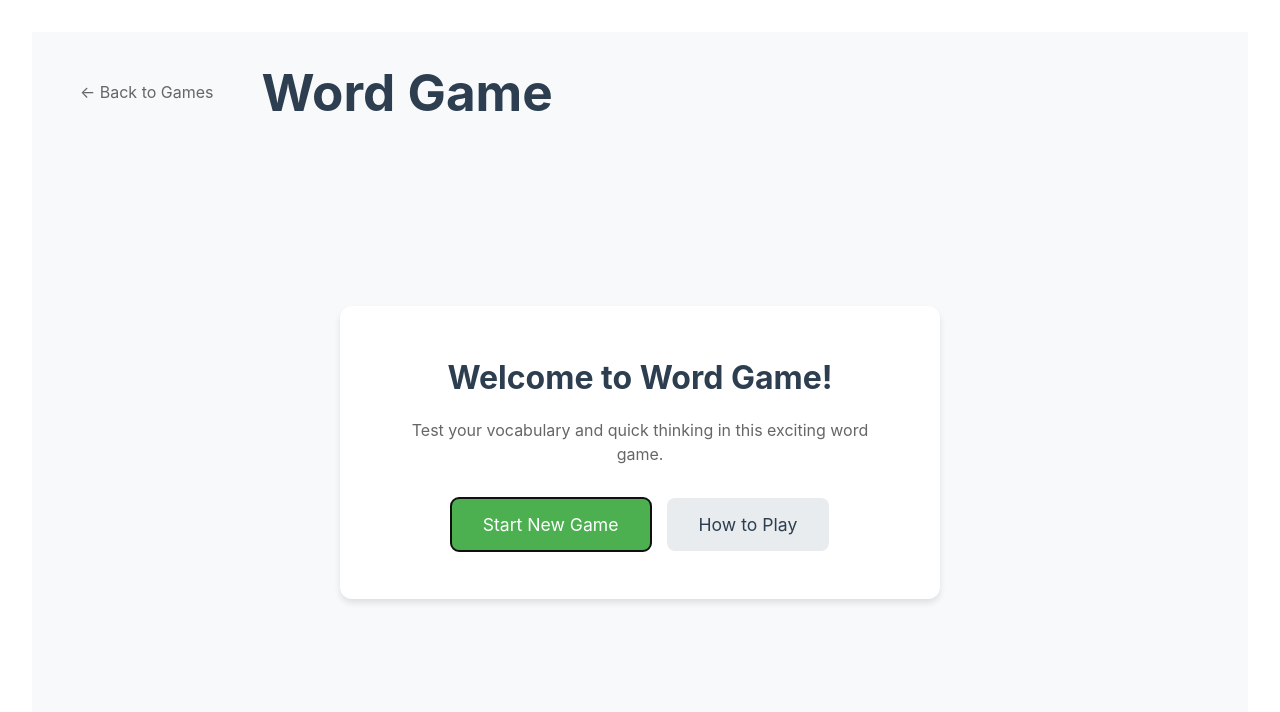
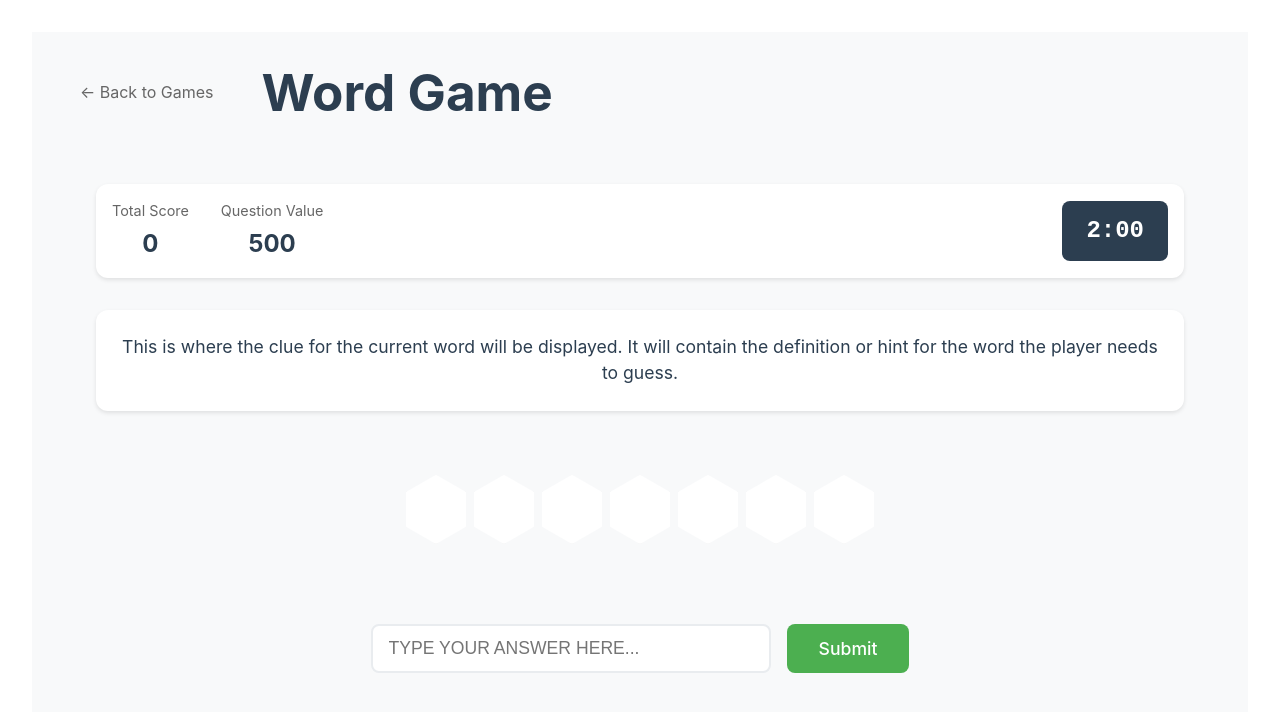
Before and after one commit to ProgSedo/games, a React (Vite) app in the folder frontend/: page /games/word-game in a window 1280 px wide. Both pictures are taken after a click on the button "Start New Game". Shown: the top 712 px of the page. Built offline with nearby package versions, Linux system fonts and the light colour scheme.

Commit message:
game loop UI update

```diff
--- a/frontend/src/games/word-game/WordGame.jsx
+++ b/frontend/src/games/word-game/WordGame.jsx
@@ -2,9 +2,11 @@ import { useState } from 'react';
 import { Link } from 'react-router-dom';
 import styles from './WordGame.module.css';
 import RulesModal from './components/RulesModal';
+import GameInterface from './components/GameInterface';
 
 export default function WordGame() {
   const [showRules, setShowRules] = useState(false);
+  const [gameStarted, setGameStarted] = useState(false);
 
   return (
     <div className={styles.container}>
@@ -15,13 +17,17 @@ export default function WordGame() {
         <h1>Word Game</h1>
       </header>
 
+      {!gameStarted ? (
         <div className={styles.content}>
           <div className={styles.gameMenu}>
             <h2>Welcome to Word Game!</h2>
             <p>Test your vocabulary and quick thinking in this exciting word game.</p>
 
             <div className={styles.buttonGroup}>
-            <button className={styles.playButton}>
+              <button
+                className={styles.playButton}
+                onClick={() => setGameStarted(true)}
+              >
                 Start New Game
               </button>
               <button
@@ -33,6 +39,9 @@ export default function WordGame() {
             </div>
           </div>
         </div>
+      ) : (
+        <GameInterface />
+      )}
 
       {showRules && <RulesModal onClose={() => setShowRules(false)} />}
     </div>
--- /dev/null
+++ b/frontend/src/games/word-game/components/GameInterface.jsx
@@ -0,0 +1,67 @@
+import { useState, useEffect } from 'react';
+import styles from './GameInterface.module.css';
+
+export default function GameInterface() {
+  const [currentWord, setCurrentWord] = useState('EXAMPLE'); // This will be dynamic later
+  const [timer, setTimer] = useState(120); // 2 minutes per question
+  const [totalScore, setTotalScore] = useState(0);
+  const [currentQuestionScore, setCurrentQuestionScore] = useState(500);
+
+  // Create array of empty letter boxes based on word length
+  const letterBoxes = Array(currentWord.length).fill('');
+
+  return (
+    <div className={styles.gameInterface}>
+      <div className={styles.topBar}>
+        <div className={styles.scoreContainer}>
+          <div className={styles.scoreBox}>
+            <span className={styles.scoreLabel}>Total Score</span>
+            <span className={styles.scoreValue}>{totalScore}</span>
+          </div>
+          <div className={styles.scoreBox}>
+            <span className={styles.scoreLabel}>Question Value</span>
+            <span className={styles.scoreValue}>{currentQuestionScore}</span>
+          </div>
+        </div>
+        <div className={styles.timer}>
+          <span className={styles.timerValue}>
+            {Math.floor(timer / 60)}:{(timer % 60).toString().padStart(2, '0')}
+          </span>
+        </div>
+      </div>
+
+      <div className={styles.clueContainer}>
+        <p className={styles.clue}>
+          This is where the clue for the current word will be displayed. It will contain the definition or hint for the word the player needs to guess.
+        </p>
+      </div>
+
+      <div className={styles.wordContainer}>
+        <div
+          className={styles.letterBoxes}
+          style={{ '--word-length': currentWord.length }}
+        >
+          {letterBoxes.map((_, index) => (
+            <div key={index} className={styles.letterBox}>
+              <div className={styles.hexagon}>
+                <span className={styles.letter}></span>
+              </div>
+            </div>
+          ))}
+        </div>
+      </div>
+
+      <div className={styles.inputContainer}>
+        <input
+          type="text"
+          className={styles.wordInput}
+          placeholder="Type your answer here..."
+          maxLength={12}
+        />
+        <button className={styles.submitButton}>
+          Submit
+        </button>
+      </div>
+    </div>
+  );
+}
--- /dev/null
+++ b/frontend/src/games/word-game/components/GameInterface.module.css
@@ -0,0 +1,175 @@
+.gameInterface {
+  padding: 2rem;
+  max-width: 1200px;
+  margin: 0 auto;
+  display: flex;
+  flex-direction: column;
+  gap: 2rem;
+}
+
+.topBar {
+  display: flex;
+  justify-content: space-between;
+  align-items: center;
+  background: white;
+  padding: 1rem;
+  border-radius: 12px;
+  box-shadow: 0 2px 4px rgba(0, 0, 0, 0.1);
+}
+
+.scoreContainer {
+  display: flex;
+  gap: 2rem;
+}
+
+.scoreBox {
+  display: flex;
+  flex-direction: column;
+  align-items: center;
+}
+
+.scoreLabel {
+  font-size: 0.9rem;
+  color: #666;
+  margin-bottom: 0.25rem;
+}
+
+.scoreValue {
+  font-size: 1.5rem;
+  font-weight: bold;
+  color: #2c3e50;
+}
+
+.timer {
+  background: #2c3e50;
+  color: white;
+  padding: 0.75rem 1.5rem;
+  border-radius: 8px;
+  font-size: 1.5rem;
+  font-weight: bold;
+  font-family: monospace;
+}
+
+.clueContainer {
+  background: white;
+  padding: 1.5rem;
+  border-radius: 12px;
+  box-shadow: 0 2px 4px rgba(0, 0, 0, 0.1);
+}
+
+.clue {
+  color: #2c3e50;
+  font-size: 1.1rem;
+  line-height: 1.5;
+  text-align: center;
+}
+
+.wordContainer {
+  display: flex;
+  justify-content: center;
+  padding: 2rem 0;
+}
+
+.letterBoxes {
+  display: flex;
+  gap: 0.5rem;
+  justify-content: center;
+  flex-wrap: wrap;
+  max-width: 100%;
+  --box-size: min(60px, calc(80vw / var(--word-length)));
+}
+
+.letterBox {
+  width: var(--box-size);
+  height: calc(var(--box-size) * 1.1547); /* Height of a regular hexagon */
+  position: relative;
+}
+
+.hexagon {
+  position: absolute;
+  width: 100%;
+  height: 100%;
+  background: white;
+  clip-path: polygon(50% 0%, 100% 25%, 100% 75%, 50% 100%, 0% 75%, 0% 25%);
+  display: flex;
+  align-items: center;
+  justify-content: center;
+  box-shadow: 0 2px 4px rgba(0, 0, 0, 0.1);
+  transition: transform 0.2s;
+}
+
+.hexagon:hover {
+  transform: translateY(-2px);
+}
+
+.letter {
+  color: #2c3e50;
+  font-size: calc(var(--box-size) * 0.6);
+  font-weight: bold;
+  text-transform: uppercase;
+}
+
+.inputContainer {
+  display: flex;
+  gap: 1rem;
+  justify-content: center;
+  margin-top: 1rem;
+}
+
+.wordInput {
+  padding: 0.75rem 1rem;
+  font-size: 1.1rem;
+  border: 2px solid #e9ecef;
+  border-radius: 8px;
+  width: 100%;
+  max-width: 400px;
+  text-transform: uppercase;
+}
+
+.wordInput:focus {
+  outline: none;
+  border-color: #4CAF50;
+  box-shadow: 0 0 0 3px rgba(76, 175, 80, 0.2);
+}
+
+.submitButton {
+  padding: 0.75rem 2rem;
+  background: #4CAF50;
+  color: white;
+  border: none;
+  border-radius: 8px;
+  font-size: 1.1rem;
+  font-weight: 500;
+  cursor: pointer;
+  transition: transform 0.2s, box-shadow 0.2s;
+}
+
+.submitButton:hover {
+  transform: translateY(-2px);
+  box-shadow: 0 4px 8px rgba(76, 175, 80, 0.3);
+}
+
+@media (max-width: 768px) {
+  .gameInterface {
+    padding: 1rem;
+  }
+
+  .topBar {
+    flex-direction: column;
+    gap: 1rem;
+  }
+
+  .scoreContainer {
+    width: 100%;
+    justify-content: space-around;
+  }
+
+  .timer {
+    width: 100%;
+    text-align: center;
+  }
+
+  .letterBoxes {
+    gap: 0.25rem;
+  }
+}
```
Lines whose indentation alone changed are shown as unchanged.
